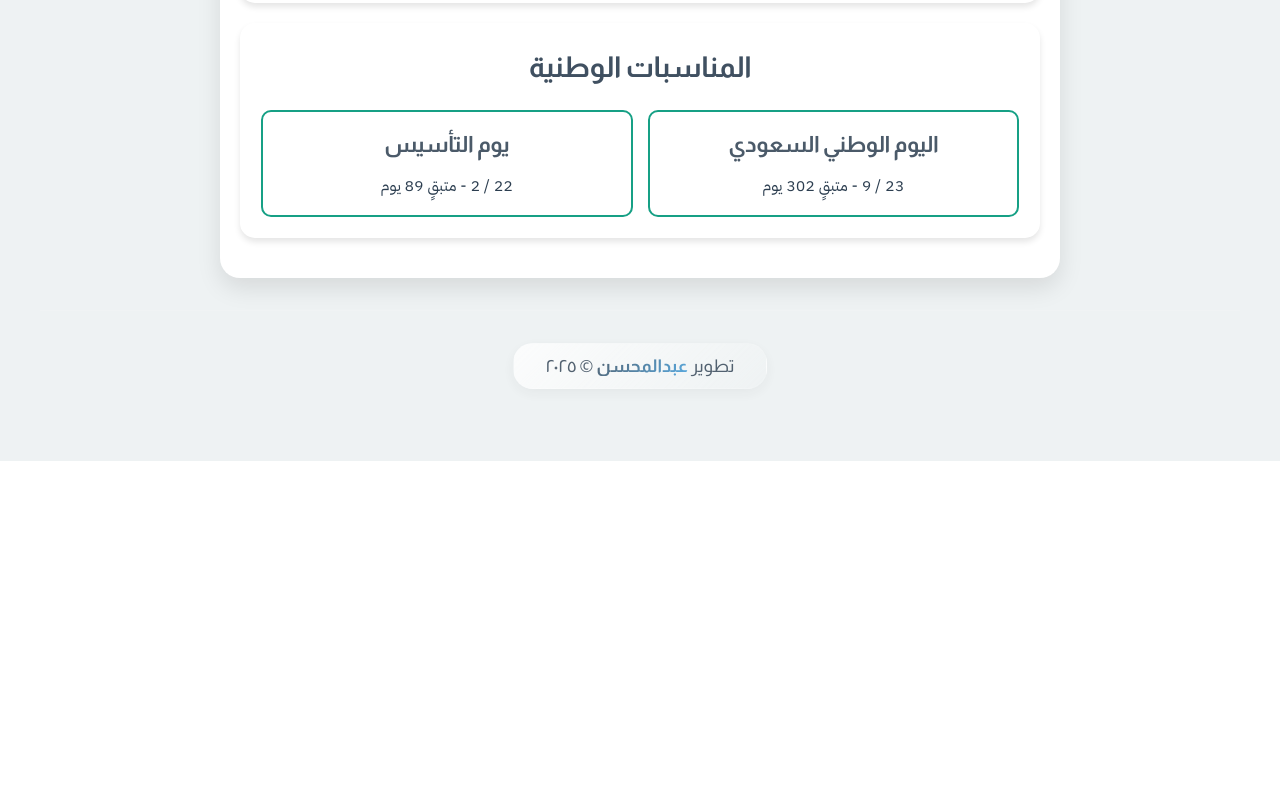
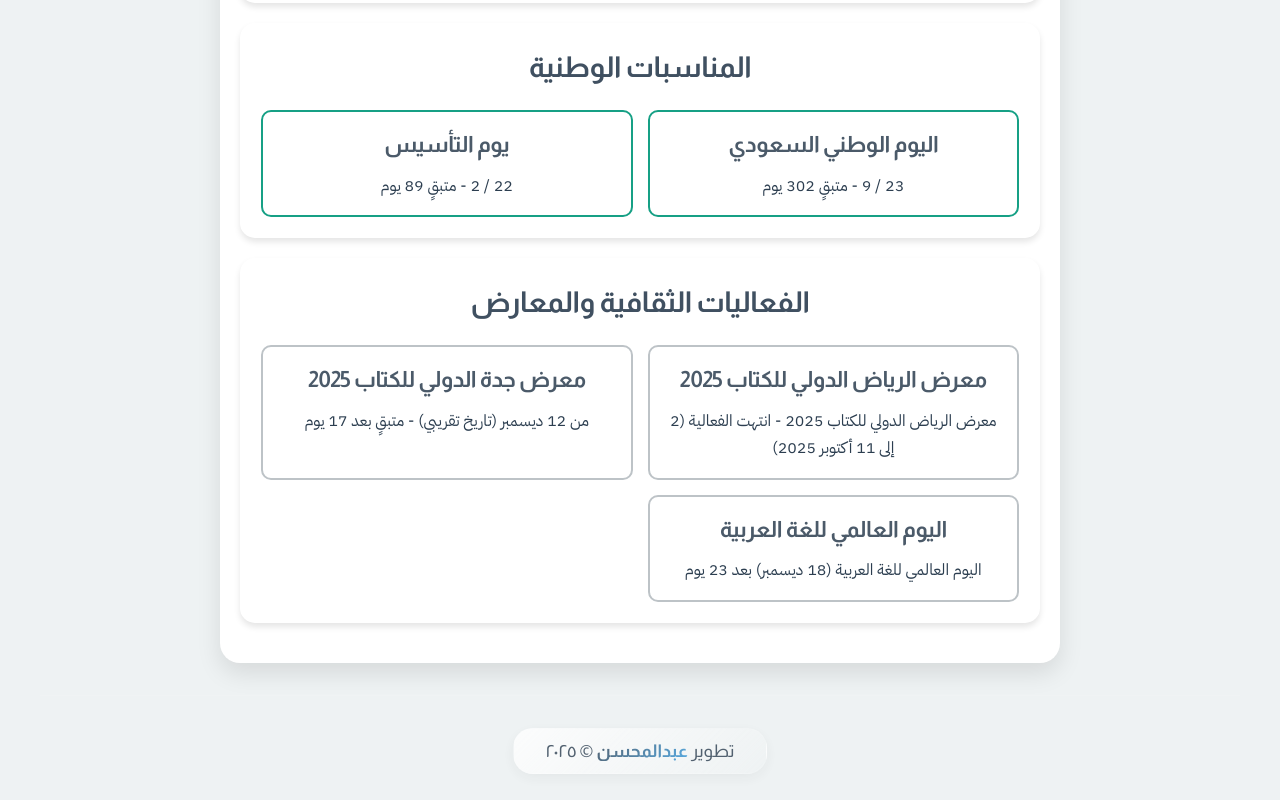
Before and after one commit to 12mohsen/hijrim, a plain HTML site: page index.html in a window 1280 px wide. Shown: the part 2236-3036 px from the top of the page. Before the commit the page ends 2697 px from the top, so only its background shows below. Drawn offline with Linux system fonts and the light colour scheme; no server answers.

Commit message:
اضافة مناسبات
تم اضافة مناسبات جديده

```diff
--- a/index.html
+++ b/index.html
@@ -1215,6 +1215,25 @@
                 </div>
             </div>
         </div>
+
+        <!-- Cultural Events Section -->
+        <div class="events-section">
+            <h2>الفعاليات الثقافية والمعارض</h2>
+            <div class="events-list">
+                <div class="event-card">
+                    <h3>معرض الرياض الدولي للكتاب 2025</h3>
+                    <p id="riyadh-bookfair">-</p>
+                </div>
+                <div class="event-card">
+                    <h3>معرض جدة الدولي للكتاب 2025</h3>
+                    <p id="jeddah-bookfair">-</p>
+                </div>
+                <div class="event-card">
+                    <h3>اليوم العالمي للغة العربية</h3>
+                    <p id="arabic-language-day">-</p>
+                </div>
+            </div>
+        </div>
     </div>
 
     <!-- Add Modal for Notes -->
@@ -1804,6 +1823,85 @@
             saudiFoundingDay: { month: 2, day: 22, name: 'يوم التأسيس' }             // 22 February
         };
 
+        // Cultural Events (Gregorian)
+        const culturalEvents2025 = {
+            riyadhBookFair: {
+                name: 'معرض الرياض الدولي للكتاب 2025',
+                // يبدأ 2 أكتوبر 2025
+                start: new Date(2025, 9, 2),  // شهر 10 (أكتوبر) = index 9
+                end: new Date(2025, 9, 11)
+            },
+            jeddahBookFair: {
+                name: 'معرض جدة الدولي للكتاب 2025',
+                // التاريخ التقريبي بناءً على دورة 2024 (12 ديسمبر)
+                start: new Date(2025, 11, 12), // ديسمبر = index 11
+                end: new Date(2025, 11, 20)
+            }
+        };
+
+        function updateCulturalEvents() {
+            const now = new Date();
+
+            // Helper: نص الفرق بالأيام
+            function diffText(targetDate, label) {
+                const oneDay = 1000 * 60 * 60 * 24;
+                const diffDays = Math.ceil((targetDate.getTime() - now.getTime()) / oneDay);
+
+                if (diffDays > 0) {
+                    return `${label} بعد ${diffDays} يوم`;
+                } else if (diffDays === 0) {
+                    return `${label} اليوم`;
+                } else {
+                    return `${label} - انتهت`;
+                }
+            }
+
+            // معرض الرياض الدولي للكتاب 2025
+            const riyadhEl = document.getElementById('riyadh-bookfair');
+            if (riyadhEl) {
+                const ev = culturalEvents2025.riyadhBookFair;
+                if (now < ev.start) {
+                    riyadhEl.textContent = diffText(ev.start, 'من 2 أكتوبر إلى 11 أكتوبر 2025 - متبقٍ');
+                } else if (now >= ev.start && now <= ev.end) {
+                    riyadhEl.textContent = 'معرض الرياض الدولي للكتاب 2025 - الفعالية قائمة الآن من 2 إلى 11 أكتوبر 2025';
+                } else {
+                    riyadhEl.textContent = 'معرض الرياض الدولي للكتاب 2025 - انتهت الفعالية (2 إلى 11 أكتوبر 2025)';
+                }
+            }
+
+            // معرض جدة الدولي للكتاب 2025 (تاريخ تقريبي 12 ديسمبر)
+            const jeddahEl = document.getElementById('jeddah-bookfair');
+            if (jeddahEl) {
+                const ev = culturalEvents2025.jeddahBookFair;
+                if (now < ev.start) {
+                    jeddahEl.textContent = diffText(ev.start, 'من 12 ديسمبر (تاريخ تقريبي) - متبقٍ');
+                } else if (now >= ev.start && now <= ev.end) {
+                    jeddahEl.textContent = 'معرض جدة الدولي للكتاب 2025 - الفعالية قائمة تقريبًا حول 12 ديسمبر (تاريخ تقريبي)';
+                } else {
+                    jeddahEl.textContent = 'معرض جدة الدولي للكتاب 2025 - يُقام تقريبًا في ديسمبر، انتهت دورة 2025 المتوقعة';
+                }
+            }
+
+            // اليوم العالمي للغة العربية (18 ديسمبر من كل عام)
+            const arabicDayEl = document.getElementById('arabic-language-day');
+            if (arabicDayEl) {
+                const currentYear = now.getFullYear();
+                let target = new Date(currentYear, 11, 18); // 18 ديسمبر
+                if (target < now) {
+                    target = new Date(currentYear + 1, 11, 18);
+                }
+
+                const oneDay = 1000 * 60 * 60 * 24;
+                const diffDays = Math.ceil((target.getTime() - now.getTime()) / oneDay);
+
+                if (diffDays > 0) {
+                    arabicDayEl.textContent = `اليوم العالمي للغة العربية (18 ديسمبر) بعد ${diffDays} يوم`;
+                } else {
+                    arabicDayEl.textContent = 'اليوم العالمي للغة العربية اليوم (18 ديسمبر)';
+                }
+            }
+        }
+
         async function updateIslamicEvents() {
             try {
                 const now = new Date();
@@ -1937,9 +2035,12 @@
             updateIslamicEvents();
             // Update national events
             updateNationalEvents();
+            // Update cultural events
+            updateCulturalEvents();
             // Update events every day
             setInterval(updateIslamicEvents, 86400000);
             setInterval(updateNationalEvents, 86400000);
+            setInterval(updateCulturalEvents, 86400000);
         });
 
         function toggleReminders() {
```
